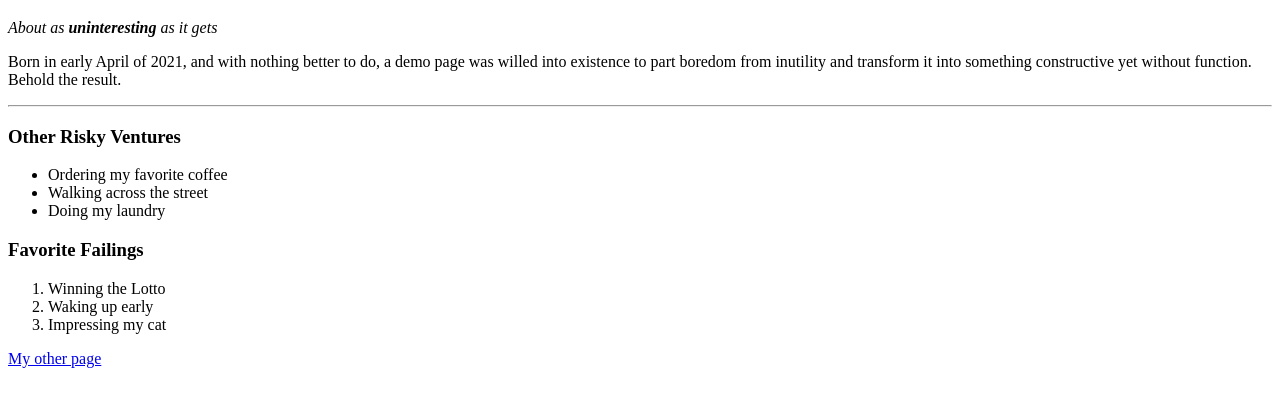
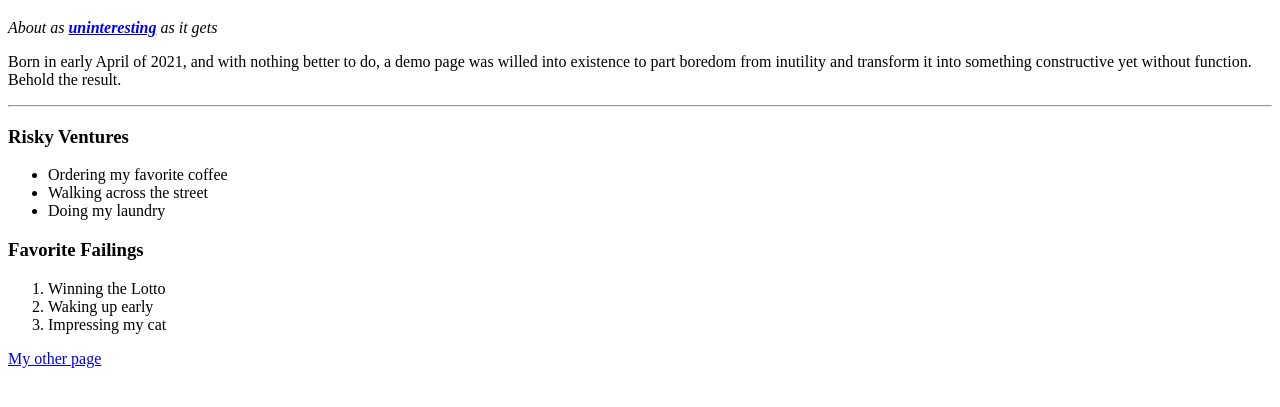
Before and after one commit to Jolly-Curmudgeon/udemy-web-001, a plain HTML site: page index.html in a window 1280 px wide. Shown: the part 369-776 px from the top of the page. Drawn offline with Linux system fonts and the light colour scheme.

Commit message:
1 file modified

```diff
--- a/index.html
+++ b/index.html
@@ -10,13 +10,15 @@
 <body>
   <img src="https://66.media.tumblr.com/bef15f0a07ae863314ad26f24cc4fd58/tumblr_inline_phuk6n63Ms1qhbivv_640.jpg" alt="My better side" />
   <h1>Demo</h1>
-  <p><em>About as <strong>uninteresting</strong> as it gets</em></p>
+  <p>
+    <em>About as <strong><a href="https://www.merriam-webster.com/dictionary/uninteresting?src=search-dict-hed">uninteresting</a></strong> as it gets</em>
+  </p>
   <p>Born in early April of 2021, and with nothing better to do, a demo page
     was willed into existence to part boredom from inutility and transform
     it into something constructive yet without function. Behold the result.
   </p>
   <hr />
-  <h3>Other Risky Ventures</h3>
+  <h3>Risky Ventures</h3>
   <ul>
     <li>Ordering my favorite coffee</li>
     <li>Walking across the street</li>
```
